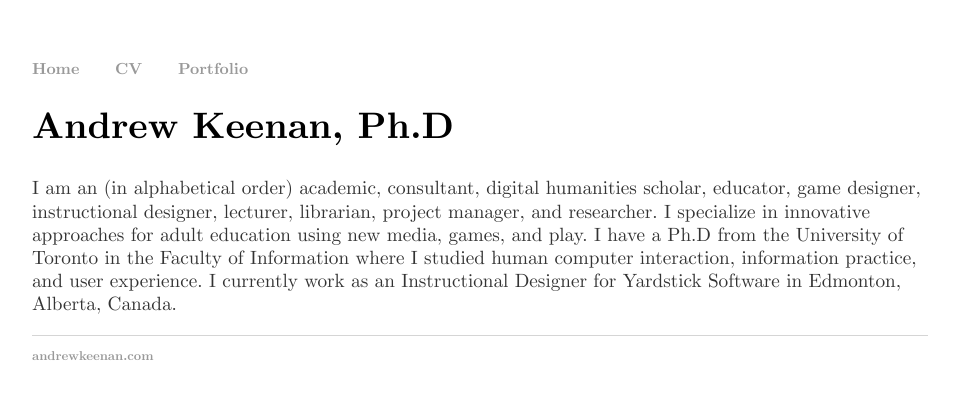
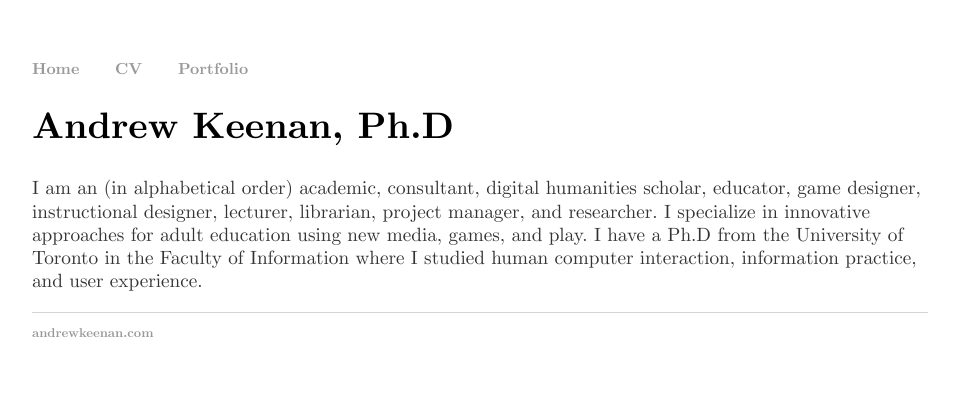
Before and after one commit to bigrube77/bigrube77.github.io, a Jekyll site: the page built from index.html, in a window 1280 px wide. Shown: the top 399 px of the page, without its empty margins (160-1119 px from the left). Built offline with Jekyll 4.4.1, drawn with Linux system fonts in a browser that asks for light colours.

Commit message:
Update index.html

```diff
--- a/index.html
+++ b/index.html
@@ -7,6 +7,6 @@ title: Andrew Keenan, Ph.D
 
 		<h1>Andrew Keenan, Ph.D</h1>
 
-		<p>I am an (in alphabetical order) academic, consultant, digital humanities scholar, educator, game designer, instructional designer, lecturer, librarian, project manager, and researcher. I specialize in innovative approaches for adult education using new media, games, and play. I have a Ph.D from the University of Toronto in the Faculty of Information where I studied human computer interaction, information practice, and user experience. I currently work as an Instructional Designer for Yardstick Software in Edmonton, Alberta, Canada.</p>
+		<p>I am an (in alphabetical order) academic, consultant, digital humanities scholar, educator, game designer, instructional designer, lecturer, librarian, project manager, and researcher. I specialize in innovative approaches for adult education using new media, games, and play. I have a Ph.D from the University of Toronto in the Faculty of Information where I studied human computer interaction, information practice, and user experience.</p>
 
 		</div>
```
